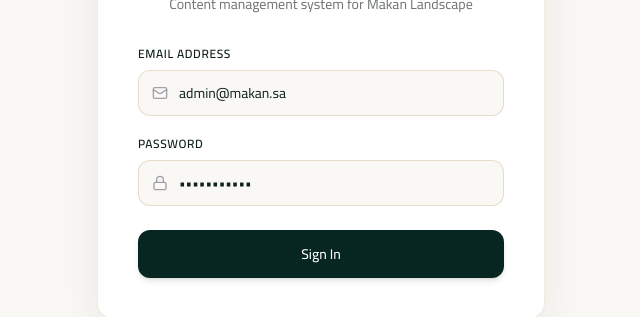
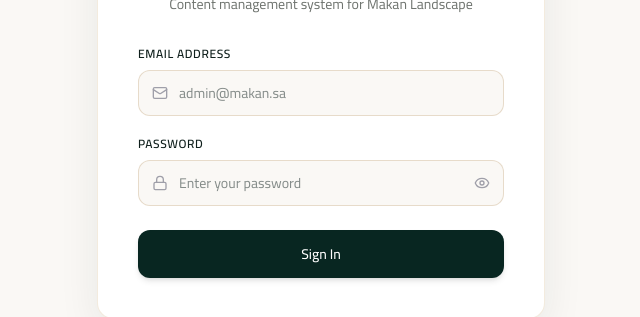
Before and after one commit to AhmedSoliman00/makan, a Next.js app: page /en/admin/login in a window 1280 px wide. Shown: the part 272-589 px from the top of the page, without its empty margins (319-959 px from the left). Built offline with nearby package versions, Linux system fonts and the light colour scheme; no server answers; a web font is replaced by a local one.

Commit message:
fix: improve admin login UX with password visibility toggle and sanitize auth inputs

```diff
--- a/messages/ar.json
+++ b/messages/ar.json
@@ -8,8 +8,8 @@
     "brandSub": "LANDSCAPE",
     "home": "الرئيسية",
     "makan": "من نحن",
-    "projects": "مشاريعنا",
-    "services": "خدماتنا",
+    "projects": "المشاريع",
+    "services": "الخدمات",
     "team": "فريقنا",
     "contact": "تواصل معنا",
     "langSwitch": "EN"
@@ -364,7 +364,7 @@
       "titleLine2": "تصنع قيمة تدوم"
     },
     "ecosystem": {
-      "eyebrow": "من الفكرة إلى العمل",
+      "eyebrow": "من الفكرة إلى التشغيل ",
       "title": "ست خدمات، منظومة واحدة",
       "description": "نجمع بين التخطيط، التصميم، صناعة المكان، التنفيذ، إدارة المشاريع والتشغيل ضمن رحلة مترابطة، تساعد الملاك والمطورين على بناء أماكن أكثر جودة واستدامة وقيمة.",
       "items": {
--- a/src/actions/auth.ts
+++ b/src/actions/auth.ts
@@ -14,9 +14,10 @@ export async function loginAdminAction(
   prevState: AuthActionResult | null,
   formData: FormData
 ): Promise<AuthActionResult> {
-  const email = formData.get('email') as string
+  const email = (formData.get('email') as string)?.trim()
   const password = formData.get('password') as string
-  const locale = (formData.get('locale') as string) || 'ar'
+  const rawLocale = formData.get('locale') as string
+  const locale = rawLocale === 'en' ? 'en' : 'ar'
 
   if (!email || !password) {
     return { error: 'requiredFields' }
--- a/src/app/[locale]/admin/login/page.tsx
+++ b/src/app/[locale]/admin/login/page.tsx
@@ -1,17 +1,25 @@
 'use client'
 
-import { useActionState } from 'react'
-import { useTranslations } from 'next-intl'
-import { Lock, Mail, ShieldAlert, ArrowLeft, ArrowRight } from 'lucide-react'
+import { useActionState, useState, useEffect } from 'react'
+import { useTranslations, useLocale } from 'next-intl'
+import { Lock, Mail, ShieldAlert, Eye, EyeOff } from 'lucide-react'
 import { loginAdminAction } from '@/actions/auth'
 
-export default function AdminLoginPage({
-  params,
-}: {
-  params: Promise<{ locale: string }>
-}) {
+export default function AdminLoginPage() {
   const [state, formAction, isPending] = useActionState(loginAdminAction, null)
   const t = useTranslations('Admin.login')
+  const locale = useLocale()
+
+  const [email, setEmail] = useState('')
+  const [password, setPassword] = useState('')
+  const [showPassword, setShowPassword] = useState(false)
+
+  // Clear password when authentication fails
+  useEffect(() => {
+    if (state?.error) {
+      setPassword('')
+    }
+  }, [state])
 
   return (
     <div className="min-h-[80vh] flex items-center justify-center py-12 px-4 sm:px-6 lg:px-8">
@@ -45,6 +53,8 @@ export default function AdminLoginPage({
 
         {/* Form */}
         <form action={formAction} className="mt-8 space-y-5">
+          <input type="hidden" name="locale" value={locale} />
+
           <div>
             <label className="block text-xs font-semibold text-[#10201D] uppercase tracking-wider mb-2">
               {t('email')}
@@ -57,7 +67,9 @@ export default function AdminLoginPage({
                 type="email"
                 name="email"
                 required
-                defaultValue="admin@makan.sa"
+                value={email}
+                onChange={(e) => setEmail(e.target.value)}
+                autoComplete="email"
                 placeholder={t('emailPlaceholder')}
                 className="w-full ps-10 pe-4 py-3 bg-[#FAF8F5] border border-[#DBC9AD]/60 rounded-xl text-sm focus:outline-none focus:ring-2 focus:ring-[#C29959] focus:border-transparent transition-all"
               />
@@ -73,13 +85,27 @@ export default function AdminLoginPage({
                 <Lock className="w-4 h-4" />
               </div>
               <input
-                type="password"
+                type={showPassword ? 'text' : 'password'}
                 name="password"
                 required
-                defaultValue="Admin123!@#"
+                value={password}
+                onChange={(e) => setPassword(e.target.value)}
+                autoComplete="current-password"
                 placeholder={t('passwordPlaceholder')}
-                className="w-full ps-10 pe-4 py-3 bg-[#FAF8F5] border border-[#DBC9AD]/60 rounded-xl text-sm focus:outline-none focus:ring-2 focus:ring-[#C29959] focus:border-transparent transition-all"
+                className="w-full ps-10 pe-11 py-3 bg-[#FAF8F5] border border-[#DBC9AD]/60 rounded-xl text-sm focus:outline-none focus:ring-2 focus:ring-[#C29959] focus:border-transparent transition-all"
               />
+              <button
+                type="button"
+                onClick={() => setShowPassword((prev) => !prev)}
+                className="absolute inset-y-0 end-0 pe-3.5 flex items-center text-zinc-400 hover:text-zinc-600 transition-colors"
+                aria-label="Toggle password visibility"
+              >
+                {showPassword ? (
+                  <EyeOff className="w-4 h-4" />
+                ) : (
+                  <Eye className="w-4 h-4" />
+                )}
+              </button>
             </div>
           </div>
 
--- a/src/components/admin/ProjectForm.tsx
+++ b/src/components/admin/ProjectForm.tsx
@@ -532,7 +532,7 @@ export default function ProjectForm({
               onChange={setHeroImage}
               type="hero"
               aspectRatio="landscape"
-              hint="Optimized with Sharp to 1920px WebP, 80% quality"
+              hint="Optimized Image Parsing"
             />
 
             {/* Masterplan Image */}
--- a/src/components/project-detail/ProjectHero.tsx
+++ b/src/components/project-detail/ProjectHero.tsx
@@ -48,7 +48,7 @@ export default function ProjectHero({
             isRtl ? 'items-start text-start' : 'items-start text-start'
           }`}
         >
-          <span className='font-cairo text-sm sm:text-base font-normal text-white/90 mb-1 sm:mb-2 tracking-wide'>
+          <span className='font-cairo text-sm sm:text-lg font-normal text-white/90 mb-10 sm:mb-20  tracking-wide'>
             {categoryBadge}
           </span>
           <h1 className='font-alexandria text-4xl sm:text-6xl lg:text-[76px] font-medium leading-[1.15] text-white tracking-tight drop-shadow-sm'>
@@ -62,7 +62,7 @@ export default function ProjectHero({
             dir={isRtl ? 'rtl' : 'ltr'}
             className='flex justify-start text-start'
           >
-            <p className='font-cairo text-xs sm:text-sm text-white/85 drop-shadow-sm'>
+            <p className='font-cairo text-sm sm:text-lg text-white/85 drop-shadow-sm'>
               {heroCaption}
             </p>
           </div>
```
Also changed, not shown: 1 other file (tests, documents, lock files or other folders).
